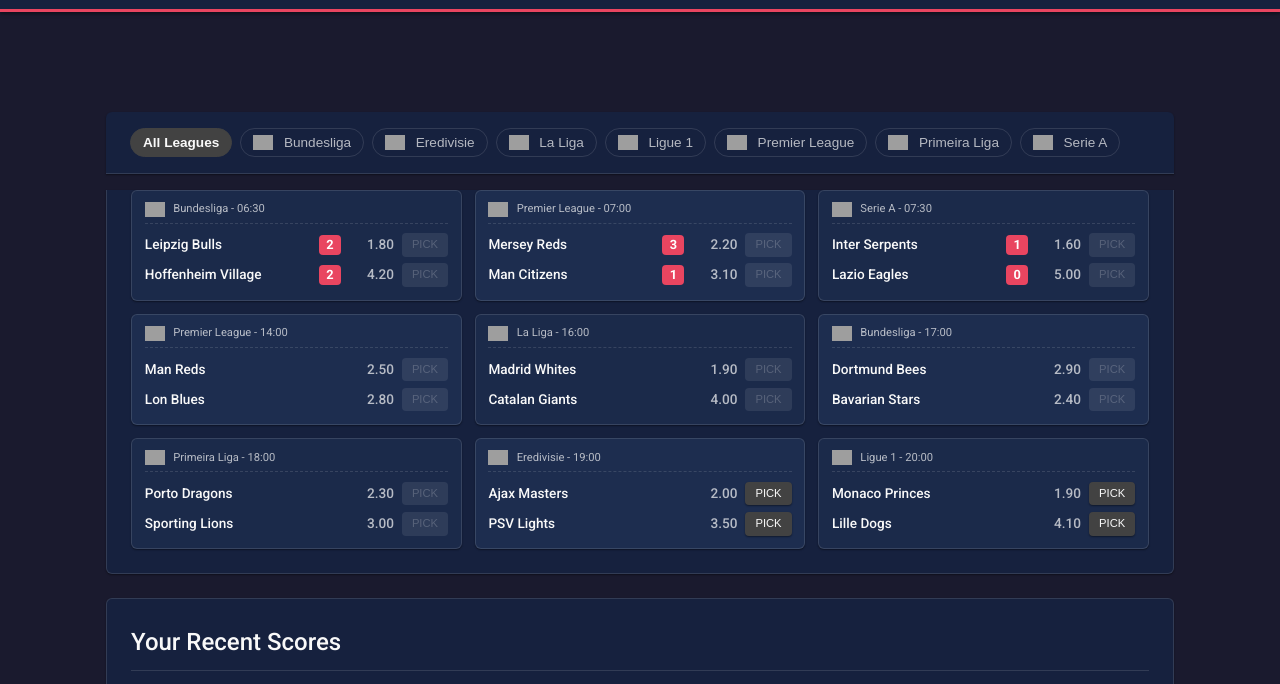
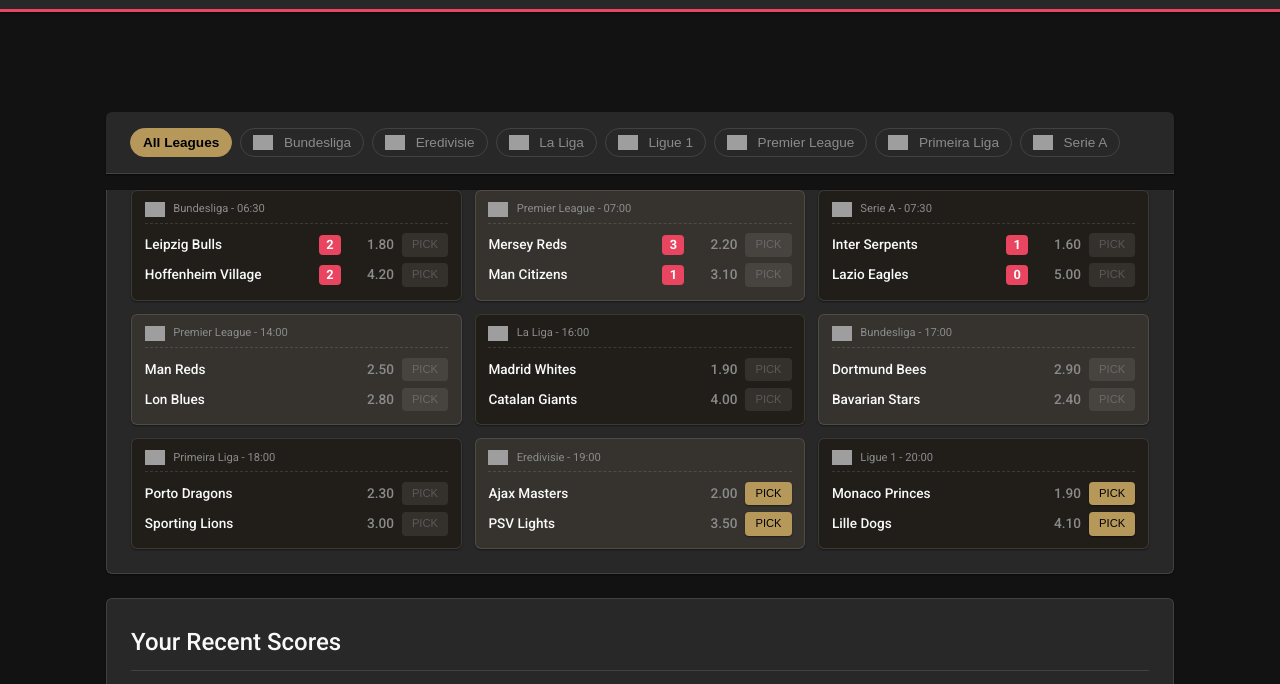
Before and after one commit to CoucouMichel/score, a plain HTML site: page index.html in a window 1280 px wide. Shown: the part 119-803 px from the top of the page. Drawn offline with nearby package versions, Linux system fonts and the light colour scheme; grey boxes are pictures that could not be loaded.

Commit message:
Update style.css

```diff
--- a/style.css
+++ b/style.css
@@ -1,41 +1,42 @@
-/* style.css - Midnight Shadows Dark Theme with Greys */
+/* style.css - Midnight Shadows - Gold/Grey/Red Theme */
 
-/* --- Palette: Dark with Grey Primary, Red Accent --- */
+/* --- Palette: Dark with Gold Primary, Dark Surface, Red Accent --- */
 :root {
-    /* Greys (Replacing Blues) */
-    --primary-grey-color: #424242; /* Medium-dark grey (Material Grey 800 approx) */
-    --primary-grey-dark-hover: #535353; /* Slightly lighter grey for hover */
-    --primary-grey-light-hover: rgba(255, 255, 255, 0.08); /* Subtle white overlay hover for transparent items */
+    /* Primary Gold/Brown */
+    --primary-color: #b6985b; /* Gold - Main */
+    --primary-color-dark: #bfa36c; /* Lighter Gold for Hover */
+    --primary-color-text: #000000; /* Black text for contrast on Gold */
 
-    /* Dark Theme Base */
-    --background-color: #1a1a2e; /* Original dark base */
-    --card-background-color: #16213e; /* Original dark card */
+    /* Accent Red (Kept for selections) */
+    --accent-color: #e94560; /* Vibrant Red */
+    --accent-color-darker: #d73c53; /* Darker Red for Hover */
+    --accent-color-text: #ffffff; /* White text on Red */
 
-    /* Accent Red (Keep) */
-    --accent-color: #e94560;
-    --accent-color-darker: #d73c53;
-    --accent-color-text: #ffffff;
+    /* Dark Surfaces */
+    --background-color: #121212; /* Dark Grey Surface */
+    --card-background-color: #282828; /* Lighter Dark Grey Surface */
 
-    /* Text & Dividers (Keep) */
-    --text-primary-color: #f9f9f9;
-    --text-secondary-color: rgba(249, 249, 249, 0.7);
-    --divider-color: rgba(249, 249, 249, 0.12);
-    --error-text-color: #ff8a80;
+    /* Text & Dividers */
+    --text-primary-color: #f9f9f9; /* Off-white Text */
+    --text-secondary-color: #8b8b8b; /* Lighter Grey Text */
+    --divider-color: rgba(249, 249, 249, 0.12); /* Subtle light divider */
+    --error-text-color: #ff8a80; /* Light red */
 
-    /* Fixture Backgrounds (Keep) */
-    --pastel-color-1: #1b2a4a;
-    --pastel-color-2: #1d2d4f;
+    /* Fixture Backgrounds (Tonal Dark Greys) */
+    --pastel-color-1: #211e19; /* Tonal Dark Grey 1 */
+    --pastel-color-2: #36332e; /* Tonal Dark Grey 2 */
 
     /* Button States */
-    --button-text-color: var(--text-primary-color); /* Default light text */
+    --button-text-color: var(--primary-color-text); /* Default Dark text for primary buttons */
+    --button-hover-bg: rgba(255, 255, 255, 0.08); /* Subtle white overlay hover */
     --disabled-bg-color: rgba(249, 249, 249, 0.12);
     --disabled-text-color: rgba(249, 249, 249, 0.3);
 
-    /* Elevation/Shadows (Keep) */
+    /* Elevation/Shadows */
     --elevation-1: 0 1px 2px 0 rgba(0, 0, 0, 0.3), 0 1px 1px 0 rgba(0, 0, 0, 0.14);
     --elevation-2: 0 2px 4px 0 rgba(0, 0, 0, 0.3), 0 2px 2px 0 rgba(0, 0, 0, 0.14);
 
-    /* Header Height Estimate (Keep) */
+    /* Header Height Estimate */
     --header-height-estimate: 100px;
 }
 
@@ -54,7 +55,7 @@ header { background-color: var(--card-background-color); padding: 0; box-shadow:
 .calendar-container::-webkit-scrollbar-track { background: transparent; }
 .calendar-container::-webkit-scrollbar-thumb { background-color: var(--text-secondary-color); border-radius: 2px; }
 button.calendar-day { flex-grow: 1; min-width: 85px; width: auto; display: flex; flex-direction: column; align-items: center; justify-content: space-around; padding: 0.5rem 0.25rem; border: 1px solid var(--divider-color); background-color: var(--card-background-color); color: var(--text-secondary-color); cursor: pointer; border-radius: 4px; text-align: center; transition: all 0.2s ease-out; font-weight: 500; flex-shrink: 0; }
-button.calendar-day:hover { background-color: var(--primary-grey-light-hover); border-color: var(--text-primary-color); color: var(--text-primary-color); }
+button.calendar-day:hover { background-color: var(--button-hover-bg); border-color: var(--text-primary-color); color: var(--text-primary-color); }
 button.calendar-day.active { background-color: var(--accent-color); color: var(--accent-color-text); font-weight: 700; border-color: var(--accent-color-darker); box-shadow: var(--elevation-1); }
 button.calendar-day.active span, button.calendar-day.active b { color: var(--accent-color-text) !important; opacity: 1; }
 button.calendar-day:disabled { color: var(--disabled-text-color); background-color: var(--card-background-color); cursor: not-allowed; opacity: 0.5; border-color: var(--divider-color); }
@@ -81,12 +82,12 @@ section h2 { padding-left: 0; padding-right: 0; font-size: 1.5rem; font-weight:
 #available-fixtures .slicer-area label { font-weight: 500; color: var(--text-secondary-color); flex-shrink: 0; margin-right: 5px; }
 .slicer-container { display: flex; flex-wrap: wrap; gap: 8px; align-items: center; flex-grow: 1; }
 button.league-slicer { padding: 6px 12px; border: 1px solid var(--divider-color); background-color: transparent; color: var(--text-secondary-color); border-radius: 16px; cursor: pointer; font-size: 0.85rem; font-weight: 500; transition: all 0.2s ease; box-shadow: none; text-transform: none; display: inline-flex; align-items: center;}
-button.league-slicer:hover { background-color: var(--primary-grey-light-hover); border-color: var(--text-secondary-color); color: var(--text-primary-color); }
-/* Active League Slicer Style */
+button.league-slicer:hover { background-color: var(--button-hover-bg); border-color: var(--text-secondary-color); color: var(--text-primary-color); }
+/* Active League Slicer Style (Uses Gold) */
 button.league-slicer.active {
-    background-color: var(--primary-grey-color); /* Use grey */
-    border-color: var(--primary-grey-color); /* Use grey */
-    color: var(--text-primary-color); /* Ensure light text */
+    background-color: var(--primary-color); /* Gold */
+    border-color: var(--primary-color);
+    color: var(--primary-color-text); /* Black text */
     font-weight: 700;
 }
 
@@ -97,29 +98,30 @@ button.league-slicer.active {
 /* --- Fixture List & Cards --- */
 #fixture-list { display: grid; grid-template-columns: repeat(3, 1fr); gap: 0.8rem; margin-top: 0; padding: 0 1.5rem 1.5rem 1.5rem; background-color: var(--card-background-color); border-radius: 0 0 6px 6px; box-shadow: var(--elevation-1); border: 1px solid var(--divider-color); border-top: none;}
 .fixture { border-radius: 6px; padding: 0.6rem 0.8rem; box-shadow: var(--elevation-1); transition: background-color 0.2s ease, transform 0.2s ease, box-shadow 0.2s ease; color: var(--text-primary-color); border: 1px solid var(--divider-color); display: flex; flex-direction: column; }
-.fixture:nth-child(odd) { background-color: var(--pastel-color-1); }
-.fixture:nth-child(even) { background-color: var(--pastel-color-2); }
-.fixture:hover { background-color: #3a415a; border-color: #4a5578; transform: translateY(-2px); box-shadow: var(--elevation-2); }
+.fixture:nth-child(odd) { background-color: var(--pastel-color-1); } /* Tonal dark 1 */
+.fixture:nth-child(even) { background-color: var(--pastel-color-2); } /* Tonal dark 2 */
+.fixture:hover { background-color: #4c4944; /* Tonal surface 20 */ border-color: #63605c; /* Tonal surface 30 */ transform: translateY(-2px); box-shadow: var(--elevation-2); }
 .fixture-details-top { text-align: left; font-size: 0.7rem; color: var(--text-secondary-color); margin-bottom: 0.4rem; border-bottom: 1px dashed var(--divider-color); padding-bottom: 0.3rem; white-space: nowrap; overflow: hidden; text-overflow: ellipsis; display: flex; align-items: center; }
 .team-row { display: flex; align-items: center; padding: 0.2rem 0; gap: 0.5rem; }
 .team-name { flex-grow: 1; margin-right: auto; font-weight: 500; font-size: 0.85rem; text-align: left; white-space: nowrap; overflow: hidden; text-overflow: ellipsis; }
 .team-score { font-weight: 700; font-size: 0.8rem; min-width: 22px; text-align: center; flex-shrink: 0; margin-left: 0.5rem; padding: 1px 5px; border-radius: 4px; line-height: 1.4; display: inline-block; background-color: transparent; color: transparent; visibility: hidden; transition: background-color 0.2s ease, color 0.2s ease, visibility 0s ease 0.2s; }
+/* Score box uses Red Accent */
 .team-score.has-score { background-color: var(--accent-color); color: var(--accent-color-text); visibility: visible; }
 .team-odd { flex-basis: 45px; flex-shrink: 0; text-align: right; font-weight: 500; font-size: 0.85rem; color: var(--text-secondary-color); }
-/* Pick button */
+/* Pick button (Uses Gold) */
 .pick-button {
     flex-shrink: 0; padding: 4px 10px; margin: 0; border: none; border-radius: 4px; cursor: pointer;
-    background-color: var(--primary-grey-color); /* Use grey */
-    color: var(--button-text-color); /* Ensure light text */
+    background-color: var(--primary-color); /* Gold */
+    color: var(--button-text-color); /* Black text */
     text-transform: uppercase; font-weight: 500; font-size: 0.7rem; box-shadow: var(--elevation-1);
     transition: background-color 0.2s ease, box-shadow 0.2s ease; line-height: 1.4;
 }
 .pick-button:hover:not(:disabled) {
-    background-color: var(--primary-grey-dark-hover); /* Use grey hover */
+    background-color: var(--primary-color-dark); /* Lighter Gold */
     box-shadow: var(--elevation-2);
 }
 .pick-button:disabled { background-color: var(--disabled-bg-color); color: var(--disabled-text-color); box-shadow: none; cursor: not-allowed; opacity: 0.7; }
-/* Selected Pick Button Style (Red Accent) */
+/* Selected Pick Button Style (Uses Red Accent) */
 .pick-button.selected-team { background-color: var(--accent-color); color: var(--accent-color-text); font-weight: 700; }
 .pick-button.selected-team:hover { background-color: var(--accent-color-darker); }
 /* Bottom Details */
@@ -129,7 +131,7 @@ button.league-slicer.active {
 
 
 /* --- Scoring History --- */
-#scoring-history {}
+#scoring-history { padding: 1.5rem; }
 #score-list { list-style: none; padding: 0; }
 #score-list li { background-color: var(--pastel-color-1); margin-bottom: 8px; padding: 10px; border-radius: 4px; font-size: 0.95rem; color: var(--text-primary-color); border: 1px solid var(--divider-color); }
 
```
